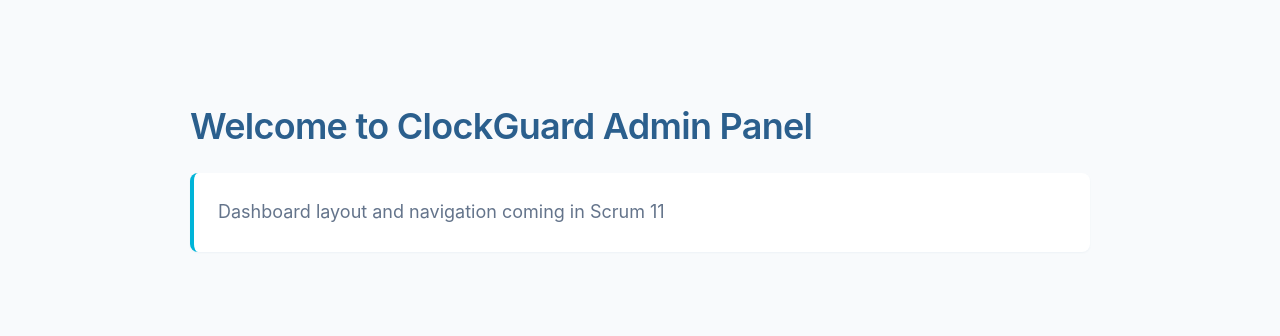
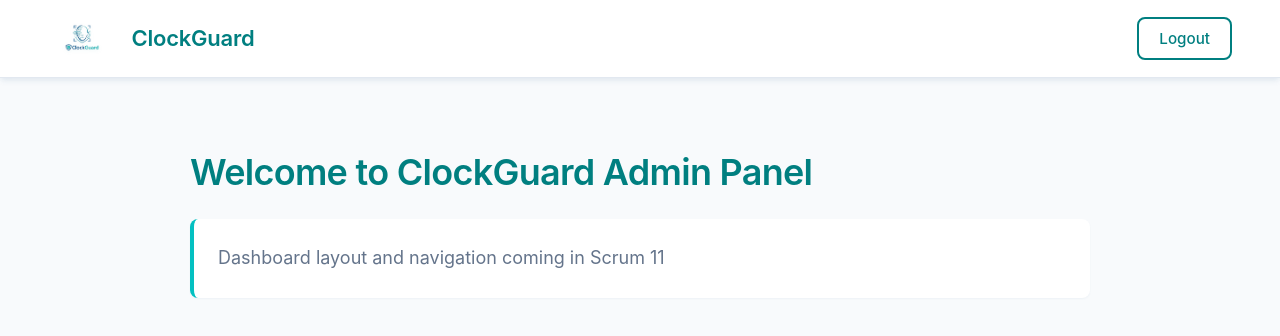
Before and after one commit to persaucee/ClockGuard, a React app in the folder frontend/: page /dashboard in a window 1280 px wide. Shown: the top 336 px of the page. Built offline with nearby package versions, Linux system fonts and the light colour scheme; the HTML template or start-up script is replaced by a standard one.

Commit message:
Scrum 9: Create Navbar

```diff
--- /dev/null
+++ b/frontend/src/components/Navbar.css
@@ -0,0 +1,114 @@
+/* Navbar Component Styles - ClockGuard */
+
+.navbar {
+  background-color: var(--color-surface);
+  box-shadow: var(--shadow-md);
+  position: sticky;
+  top: 0;
+  z-index: 1000;
+  border-bottom: 1px solid var(--color-border);
+}
+
+.navbar-container {
+  max-width: 1440px;
+  margin: 0 auto;
+  padding: var(--spacing-md) var(--spacing-xl);
+  display: flex;
+  justify-content: space-between;
+  align-items: center;
+}
+
+/* Logo Section */
+.navbar-logo {
+  display: flex;
+  align-items: center;
+  gap: var(--spacing-md);
+}
+
+.navbar-logo img {
+  height: 40px;
+  width: auto;
+  filter: drop-shadow(0 1px 2px rgba(0, 127, 128, 0.1));
+  transition: transform var(--transition-fast);
+}
+
+.navbar-logo img:hover {
+  transform: scale(1.02);
+}
+
+.navbar-brand {
+  font-size: 1.25rem;
+  font-weight: 600;
+  color: var(--color-primary);
+  letter-spacing: -0.01em;
+  display: none; /* Hidden on mobile, shown on desktop */
+}
+
+/* Actions Section */
+.navbar-actions {
+  display: flex;
+  align-items: center;
+  gap: var(--spacing-md);
+}
+
+/* Logout Button */
+.btn-logout {
+  background-color: transparent;
+  color: var(--color-primary);
+  padding: 10px 20px;
+  border-radius: var(--radius-md);
+  font-weight: 500;
+  font-size: 0.95rem;
+  cursor: pointer;
+  transition: all var(--transition-fast);
+  border: 2px solid var(--color-primary);
+}
+
+.btn-logout:hover {
+  background-color: var(--color-primary);
+  color: white;
+  box-shadow: var(--shadow-sm);
+  transform: translateY(-1px);
+}
+
+.btn-logout:active {
+  transform: translateY(0);
+}
+
+/* Tablet and up */
+@media (min-width: 768px) {
+  .navbar-brand {
+    display: inline-block;
+  }
+
+  .navbar-container {
+    padding: var(--spacing-md) var(--spacing-xxl);
+  }
+}
+
+/* Desktop and up */
+@media (min-width: 1024px) {
+  .navbar-logo img {
+    height: 45px;
+  }
+
+  .navbar-brand {
+    font-size: 1.375rem;
+  }
+}
+
+/* Mobile optimizations */
+@media (max-width: 640px) {
+  .navbar-container {
+    padding: var(--spacing-sm) var(--spacing-lg);
+  }
+
+  .navbar-logo img {
+    height: 36px;
+  }
+
+  .btn-logout {
+    padding: 8px 16px;
+    font-size: 0.875rem;
+  }
+}
--- /dev/null
+++ b/frontend/src/components/Navbar.jsx
@@ -0,0 +1,40 @@
+/**
+ * Navbar Component - ClockGuard Admin Dashboard
+ *
+ * Reusable navigation bar with:
+ * - ClockGuard logo on the left
+ * - Logout button on the right
+ * - Responsive design for mobile and desktop
+ */
+
+import React from 'react';
+import './Navbar.css';
+import clockGuardLogo from '../assets/CGlogo.png';
+
+function Navbar() {
+  const handleLogout = () => {
+    // Placeholder - will be implemented in Scrum 10 with auth logic
+    console.log('Logout clicked');
+  };
+
+  return (
+    <nav className="navbar">
+      <div className="navbar-container">
+        {/* Logo Section */}
+        <div className="navbar-logo">
+          <img src={clockGuardLogo} alt="ClockGuard Logo" />
+          <span className="navbar-brand">ClockGuard</span>
+        </div>
+
+        {/* Actions Section */}
+        <div className="navbar-actions">
+          <button className="btn-logout" onClick={handleLogout}>
+            Logout
+          </button>
+        </div>
+      </div>
+    </nav>
+  );
+}
+
+export default Navbar;
--- a/frontend/src/pages/DashboardPage.css
+++ b/frontend/src/pages/DashboardPage.css
@@ -3,13 +3,16 @@
 .dashboard-page {
   min-height: 100vh;
   background-color: var(--color-background);
-  padding: var(--spacing-lg);
+}
+
+.dashboard-content {
+  padding: var(--spacing-xl) var(--spacing-lg);
 }
 
 .dashboard-placeholder {
   max-width: 900px;
   margin: 0 auto;
-  padding-top: 80px;
+  padding-top: 40px;
   animation: fadeIn 0.4s ease-in-out;
 }
 
--- a/frontend/src/pages/DashboardPage.jsx
+++ b/frontend/src/pages/DashboardPage.jsx
@@ -1,8 +1,7 @@
 /**
- * DashboardPage - Minimal Placeholder
+ * DashboardPage - With Navbar (Scrum 9)
  *
  * Scrum 11 will implement the full dashboard shell with:
- * - Navbar at the top
  * - Sidebar navigation
  * - Main content area
  * - Welcome/overview content
@@ -10,13 +9,17 @@
 
 import React from 'react';
 import './DashboardPage.css';
+import Navbar from '../components/Navbar';
 
 function DashboardPage() {
   return (
     <div className="dashboard-page">
-      <div className="dashboard-placeholder">
-        <h1>Welcome to ClockGuard Admin Panel</h1>
-        <p>Dashboard layout and navigation coming in Scrum 11</p>
+      <Navbar />
+      <div className="dashboard-content">
+        <div className="dashboard-placeholder">
+          <h1>Welcome to ClockGuard Admin Panel</h1>
+          <p>Dashboard layout and navigation coming in Scrum 11</p>
+        </div>
       </div>
     </div>
   );
--- a/frontend/src/styles/global.css
+++ b/frontend/src/styles/global.css
@@ -6,15 +6,15 @@
 
 /* CSS Variables - ClockGuard Brand Colors */
 :root {
-  /* Primary Colors (Navy Blue) */
-  --color-primary: #2B5F8D;
-  --color-primary-hover: #234a6d;
-  --color-primary-light: #3a7ab0;
+  /* Primary Colors (Darker Teal) */
+  --color-primary: #007F80;
+  --color-primary-hover: #006566;
+  --color-primary-light: #009C9D;
 
-  /* Accent Colors (Teal) */
-  --color-accent: #00B4D8;
-  --color-accent-hover: #0096b8;
-  --color-accent-light: #33c4e2;
+  /* Accent Colors (Vibrant Teal) */
+  --color-accent: #03C0C1;
+  --color-accent-hover: #009C9D;
+  --color-accent-light: #00D8D8;
 
   /* Backgrounds */
   --color-background: #f8fafc;
```
Also changed, not shown: frontend/src/styles/theme.js (+8 -8 lines).
